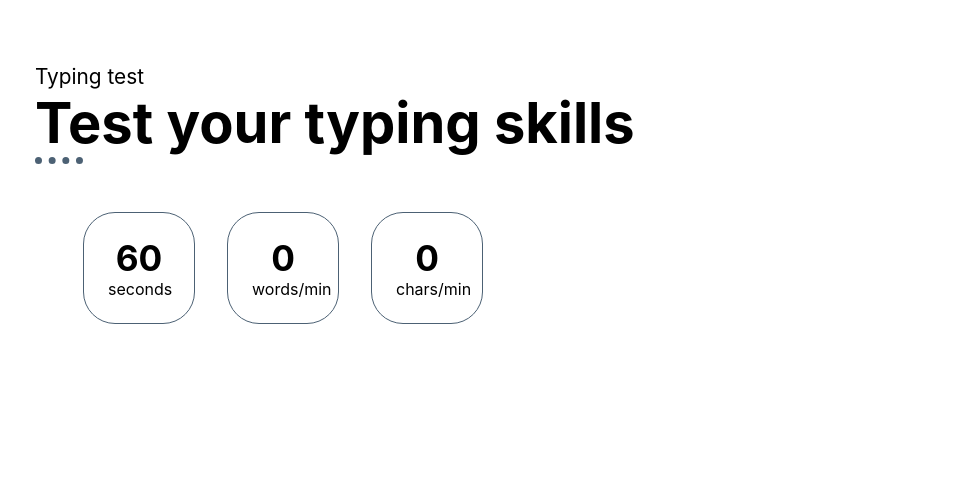
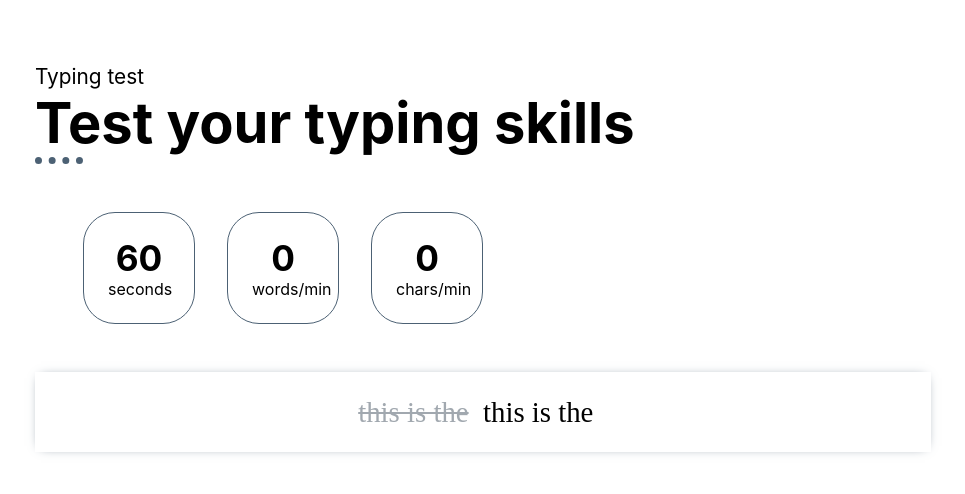
Before and after one commit to David-Main/touch-type, a React (Create React App) app: page / in a window 1280 px wide. Shown: the top 494 px of the page, without its empty margins (157-1122 px from the left). Built offline with nearby package versions, Linux system fonts and the light colour scheme.

Commit message:
Added input area without functionality

```diff
--- a/package.json
+++ b/package.json
@@ -13,7 +13,7 @@
     "web-vitals": "^1.1.2"
   },
   "scripts": {
-    "start": "react-scripts start",
+    "start": "FAST_REFRESH=false react-scripts start",
     "build": "react-scripts build",
     "test": "react-scripts test",
     "eject": "react-scripts eject"
--- a/src/App.js
+++ b/src/App.js
@@ -1,5 +1,6 @@
 import PageHeader from "./elements/Header";
 import Metric from "./components/metric";
+import InputArea from "./containers/inputArea";
 
 const App = () => {
   return (
@@ -10,6 +11,7 @@ const App = () => {
         <Metric value={0} unit={"words/min"} />
         <Metric value={0} unit={"chars/min"} />
       </section>
+      <InputArea />
     </div>
   );
 };
--- a/src/assets/styles.css
+++ b/src/assets/styles.css
@@ -6,6 +6,8 @@
   */
   --base-font-size: 1rem;
   --gray: #4c6174;
+  --gray1: #a1a8af;
+  --blue: #1761aa;
 
   margin: 0;
   padding: 0;
@@ -60,3 +62,38 @@ header .title-sub {
   border-radius: 2rem;
   width: 7em;
 }
+
+.input-area {
+  /* border: 1px solid salmon; */
+  box-shadow: 0 0 0.7rem -0.4rem var(--gray);
+  height: 5rem;
+  display: flex;
+  grid-template-columns: auto 1rem 1fr;
+  padding: 1rem 0;
+  align-items: center;
+}
+
+.input-area * {
+  font-family: "Inconsolata";
+  font-size: calc(var(--base-font-size) * 1.8);
+  height: 100%;
+  width: 100%;
+  display: flex;
+  justify-content: flex-end;
+  align-items: center;
+}
+#typing {
+  border: none;
+  color: var(--blue);
+}
+#typing:focus {
+  outline: none;
+}
+.typed {
+  text-decoration: line-through;
+  color: var(--gray1);
+}
+.untyped {
+  min-width: 50%;
+  justify-content: flex-start;
+}
--- /dev/null
+++ b/src/components/words.js
@@ -0,0 +1,5 @@
+const Words = (props) => {
+  return <p className={`words + ${props.class}`}>{props.words}</p>;
+};
+
+export default Words;
--- /dev/null
+++ b/src/containers/inputArea.js
@@ -0,0 +1,54 @@
+import React, { Component } from "react";
+import Words from "../components/words";
+
+class InputArea extends Component {
+  constructor(props) {
+    super(props);
+    this.state = {
+      input: "",
+    };
+    this.handleChange = this.handleChange.bind(this);
+    this.adjustInputSize = this.adjustInputSize.bind(this);
+  }
+  componentDidMount() {
+    // Set vlaue of input to nothing;
+    this.setState({ input: "" });
+    this.adjustInputSize();
+    let input = document.getElementById("typing");
+    input.focus();
+  }
+  componentDidUpdate(prevProps, prevState) {
+    if (this.state.input !== prevState.input) {
+      // update size of input
+      this.adjustInputSize();
+    }
+  }
+
+  handleChange(event) {
+    this.setState({ ...this.state, input: event.target.value });
+  }
+  adjustInputSize() {
+    let length = this.state.input.length;
+    let input = document.getElementById("typing");
+    input.style.width = length + 1 + "ch";
+  }
+
+  render() {
+    return (
+      <section className="input-area">
+        <Words class="typed" words={"this is the"} />
+        <input
+          type="text"
+          name="typing"
+          id="typing"
+          tabIndex="1"
+          value={this.state.input}
+          onChange={this.handleChange}
+        />
+        <Words class="untyped" words={"this is the"} />
+      </section>
+    );
+  }
+}
+
+export default InputArea;
```
